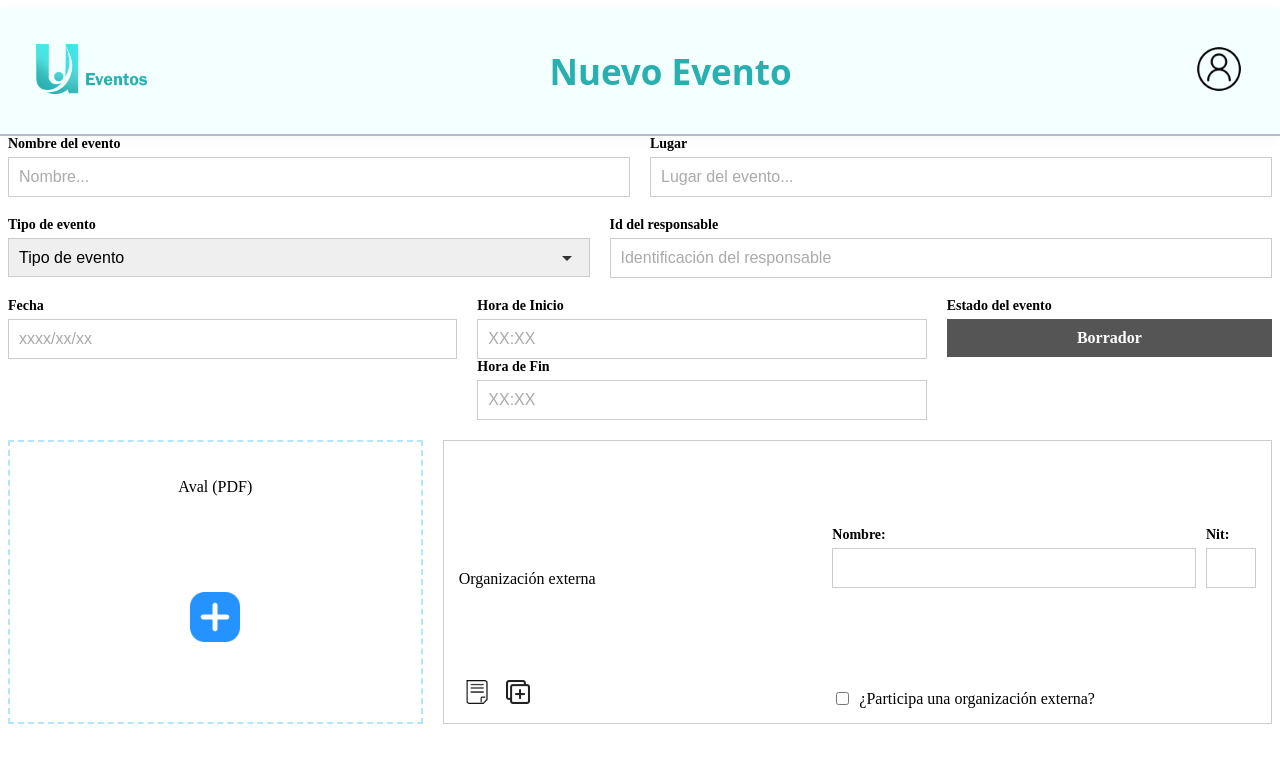
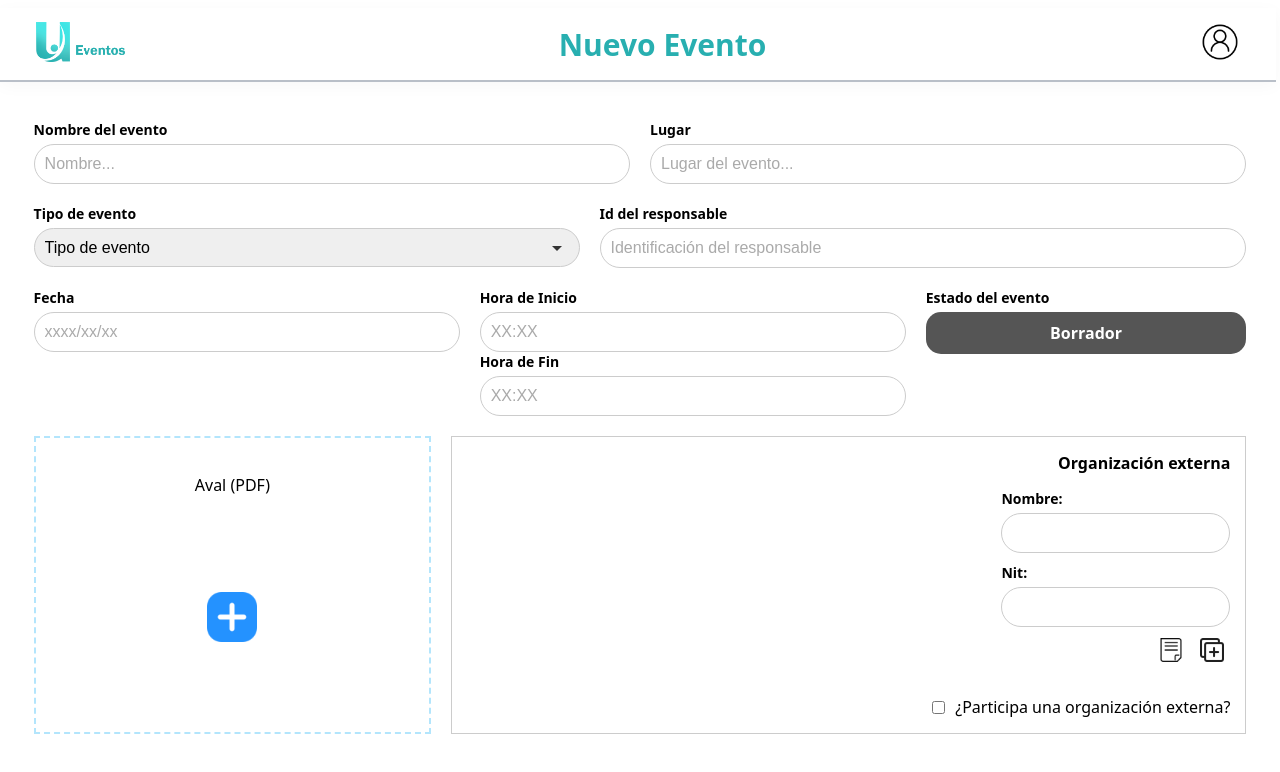
Before and after one commit to steinerHD/Gestion-de-Eventos-Universitarios, an Angular app in the folder frontend-Angular/AngularFrontEnd/: page / in a window 1280 px wide. Shown: the top 772 px of the page. Built offline with nearby package versions, Linux system fonts and the light colour scheme.

Commit message:
cambios de css

```diff
--- a/frontend-Angular/AngularFrontEnd/src/app/app.css
+++ b/frontend-Angular/AngularFrontEnd/src/app/app.css
@@ -8,22 +8,23 @@ header {
   border: none;
   border-bottom: 2px solid #4f5d7565;
   box-shadow: 0 4px 16px rgba(0, 0, 0, 0.033);
-  background: #f4ffff;
-  width: 96.9vw;
+  background: #ffffff;
+  width: 96.6vw;
   position: relative;
   left: 50%;
   right: 50%;
   margin-left: -50vw;
   margin-right: -50vw;
+  height: 2.5vw;
 }
 
 /* Opcional: Estilos para que los elementos se vean bien */
 header img {
-  max-height: 50px; /* Asegura que los íconos no sean demasiado grandes */
+  max-height: 40px; /* Asegura que los íconos no sean demasiado grandes */
 }
 
 header h1 {
-    font-size: 35px;
+    font-size: 30px;
     font-family: system-ui, -apple-system, BlinkMacSystemFont, 'Segoe UI', Roboto, Oxygen, Ubuntu, Cantarell, 'Open Sans', 'Helvetica Neue', sans-serif;
     color: #28AFB0;
   margin: 0; /* Elimina el margen por defecto del h1 */
@@ -96,7 +97,7 @@ header h1 {
   padding-right: 30px;
 }
 
-.status-button {
+.status {
   background-color: #555;
   color: white;
   padding: 10px 15px;
@@ -105,6 +106,7 @@ header h1 {
   font-weight: bold;
   cursor: pointer;
   display: inline-block;
+  border-radius: 15px;
 }
 
 /* Specific Grid layout for the last row */
@@ -136,15 +138,7 @@ header h1 {
   align-items: center;
 }
 
-.external-org {
-  display: grid;
-  grid-template-columns: 1fr 1fr 50px;
-  align-items: end;
-  gap: 10px;
-  border: 1px solid #ccc;
-  border-radius: var(--border-radius);
-  padding: 15px;
-}
+
 
 .external-org .input-group {
   margin-bottom: 0;
@@ -196,3 +190,50 @@ header h1 {
     grid-template-columns: 1fr;
   }
 }
+
+
+.external-org {
+  display: grid;
+  grid-template-columns: 1fr 1fr 50px;
+  align-items: end;
+  gap: 10px;
+  border: 1px solid #ccc;
+  border-radius: var(--border-radius);
+  padding: 15px;
+}
+
+.external-org {
+  display: flex;
+  flex-direction: column; /* Cambia a columna para apilar los elementos */
+  gap: 10px;
+  border: 1px solid #ccc;
+  border-radius: var(--border-radius);
+  padding: 15px;
+}
+
+.external-org-header {
+  margin-bottom: 5px;
+  font-weight: bold;
+}
+
+label, p, .label-status, .status {
+
+
+  font-family: rounded, system-ui, -apple-system, BlinkMacSystemFont, 'Segoe UI', Roboto, Oxygen, Ubuntu, Cantarell, 'Open Sans', 'Helvetica Neue', sans-serif;
+
+}
+
+.container {
+  padding-top: 3vw;
+  padding-right: 2vw;
+  padding-left: 2vw;
+}
+
+.input-group input,
+.input-group select {
+  padding: 10px;
+  border: 1px solid #ccc;
+  border-radius: 50px;
+  outline: none;
+  font-size: 16px;
+}
--- a/frontend-Angular/AngularFrontEnd/src/app/app.html
+++ b/frontend-Angular/AngularFrontEnd/src/app/app.html
@@ -19,7 +19,7 @@
     </section>
   </header>
 
-<div>
+<div class="container">
   <div class="form-row">
     <div class="input-group">
       <label for="eventName">Nombre del evento</label>
@@ -60,7 +60,7 @@
 
     <div class="input-group">
       <div class="label-status">Estado del evento</div>
-      <div class="status-button">Borrador</div>
+      <div class="status">Borrador</div>
     </div>
   </div>
 
--- a/frontend-Angular/AngularFrontEnd/src/app/app.ts
+++ b/frontend-Angular/AngularFrontEnd/src/app/app.ts
@@ -1,12 +1,12 @@
 import { CommonModule } from '@angular/common';
 import { Component, signal } from '@angular/core';
 import { RouterOutlet } from '@angular/router';
-import { FirstPage } from './first-page/first-page';
+import { OrganizacionExterna } from './organizacion-externa/organizacion-externa';
 import { first } from 'rxjs';
 
 @Component({
   selector: 'app-root',
-  imports: [RouterOutlet, CommonModule, FirstPage],
+  imports: [RouterOutlet, CommonModule, OrganizacionExterna],
   templateUrl: './app.html',
   styleUrl: './app.css',
 
--- a/frontend-Angular/AngularFrontEnd/src/app/first-page/first-page.css
+++ /dev/null
@@ -1,7 +0,0 @@
-
-.parent {
-    display: grid;
-    grid-template-columns: repeat(2, 1fr);
-    grid-template-rows: repeat(1, 1fr);
-    gap: 8px;
-}
--- a/frontend-Angular/AngularFrontEnd/src/app/first-page/first-page.html
+++ /dev/null
@@ -1,4 +0,0 @@
-<div class="parent">
-    <h1>Tu mama no sabe usar el lavaplatos</h1>
-    <div class="div1"><h1>por que no hay agua</h1></div>
-</div>
--- /dev/null
+++ b/frontend-Angular/AngularFrontEnd/src/app/organizacion-externa/organizacion-externa.html
@@ -0,0 +1 @@
+<p>organizacion-externa works!</p>
```
Also changed, not shown: frontend-Angular/AngularFrontEnd/src/app/first-page/first-page.ts (deleted, +0 -11 lines), frontend-Angular/AngularFrontEnd/src/app/organizacion-externa/organizacion-externa.ts (added, +11 -0 lines), frontend-Angular/AngularFrontEnd/src/app/organizacion-externa/organizacion-externa.css (added), 1 other file (tests, documents, lock files or other folders).
